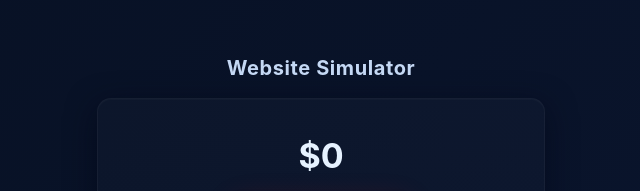
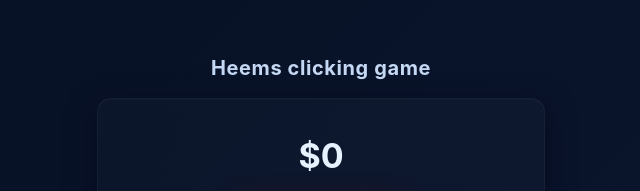
Before and after one commit to rxchhoffheem/clickclick, a plain HTML site: page index.html in a window 1280 px wide. Shown: the part 211-402 px from the top of the page, 319-959 px from the left. Drawn offline with Linux system fonts and the light colour scheme.

Commit message:
Update index.html

```diff
--- a/index.html
+++ b/index.html
@@ -8,7 +8,7 @@
 </head>
 <body>
   <main class="game">
-    <h1 class="title">Website Simulator</h1>
+    <h1 class="title">Heems clicking game</h1>
 
     <div class="panel">
       <div id="money" class="money">$0</div>
```
